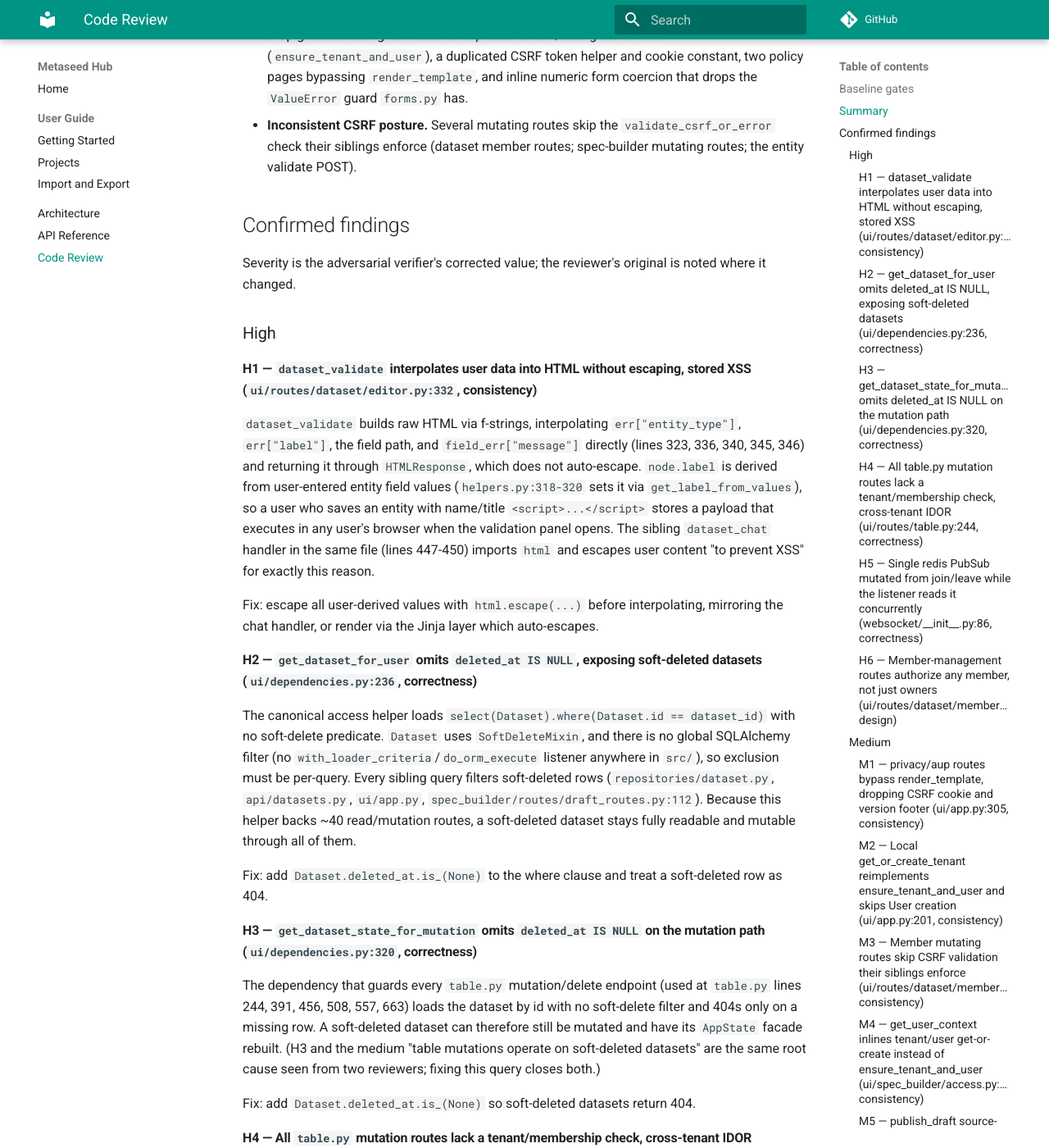
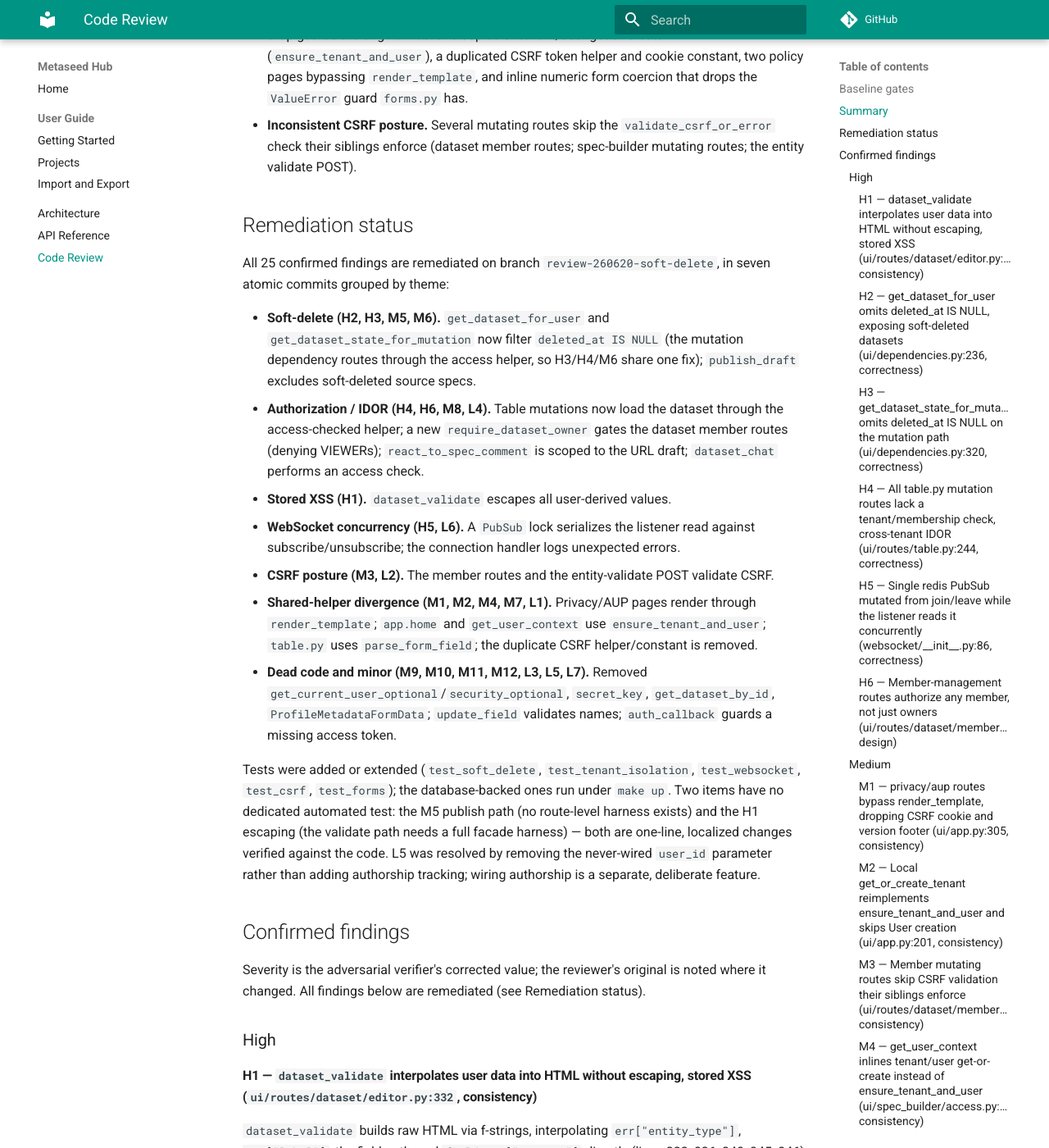
Before and after one commit to sorenwacker/metaseed-hub, an MkDocs documentation site: the page built from docs/REVIEW.md, in a window 1280 px wide and 1400 px high, scrolled down 1729 px. Shown: the whole window at 82% size. Built offline with MkDocs 1.6.1 and Material for MkDocs 9.7.7, drawn with Linux system fonts in a browser that asks for light colours; comment, search, counter and statistics services are not loaded; some of the changed text lies outside the part shown.

Commit message:
record remediation of the 2026-06-22 review findings

```diff
--- a/docs/REVIEW.md
+++ b/docs/REVIEW.md
@@ -32,9 +32,23 @@ Recurring themes:
 - **Shared-helper divergence.** Inline reimplementations of canonical helpers that drift from or drop guards the original has: two copies of tenant/user get-or-create (`ensure_tenant_and_user`), a duplicated CSRF token helper and cookie constant, two policy pages bypassing `render_template`, and inline numeric form coercion that drops the `ValueError` guard `forms.py` has.
 - **Inconsistent CSRF posture.** Several mutating routes skip the `validate_csrf_or_error` check their siblings enforce (dataset member routes; spec-builder mutating routes; the entity validate POST).
 
+## Remediation status
+
+All 25 confirmed findings are remediated on branch `review-260620-soft-delete`, in seven atomic commits grouped by theme:
+
+- **Soft-delete (H2, H3, M5, M6).** `get_dataset_for_user` and `get_dataset_state_for_mutation` now filter `deleted_at IS NULL` (the mutation dependency routes through the access helper, so H3/H4/M6 share one fix); `publish_draft` excludes soft-deleted source specs.
+- **Authorization / IDOR (H4, H6, M8, L4).** Table mutations now load the dataset through the access-checked helper; a new `require_dataset_owner` gates the dataset member routes (denying VIEWERs); `react_to_spec_comment` is scoped to the URL draft; `dataset_chat` performs an access check.
+- **Stored XSS (H1).** `dataset_validate` escapes all user-derived values.
+- **WebSocket concurrency (H5, L6).** A `PubSub` lock serializes the listener read against subscribe/unsubscribe; the connection handler logs unexpected errors.
+- **CSRF posture (M3, L2).** The member routes and the entity-validate POST validate CSRF.
+- **Shared-helper divergence (M1, M2, M4, M7, L1).** Privacy/AUP pages render through `render_template`; `app.home` and `get_user_context` use `ensure_tenant_and_user`; `table.py` uses `parse_form_field`; the duplicate CSRF helper/constant is removed.
+- **Dead code and minor (M9, M10, M11, M12, L3, L5, L7).** Removed `get_current_user_optional`/`security_optional`, `secret_key`, `get_dataset_by_id`, `ProfileMetadataFormData`; `update_field` validates names; `auth_callback` guards a missing access token.
+
+Tests were added or extended (`test_soft_delete`, `test_tenant_isolation`, `test_websocket`, `test_csrf`, `test_forms`); the database-backed ones run under `make up`. Two items have no dedicated automated test: the M5 publish path (no route-level harness exists) and the H1 escaping (the validate path needs a full facade harness) — both are one-line, localized changes verified against the code. L5 was resolved by removing the never-wired `user_id` parameter rather than adding authorship tracking; wiring authorship is a separate, deliberate feature.
+
 ## Confirmed findings
 
-Severity is the adversarial verifier's corrected value; the reviewer's original is noted where it changed.
+Severity is the adversarial verifier's corrected value; the reviewer's original is noted where it changed. All findings below are remediated (see Remediation status).
 
 ### High
 
```
